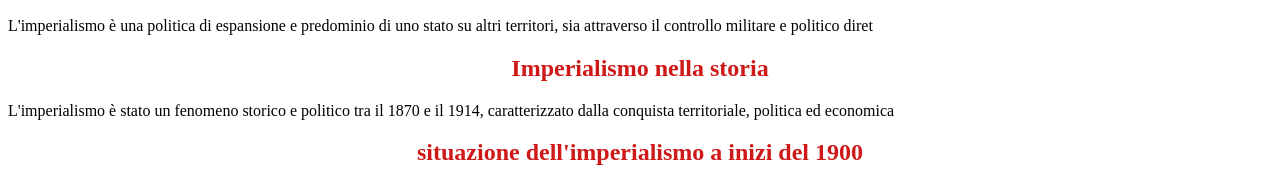
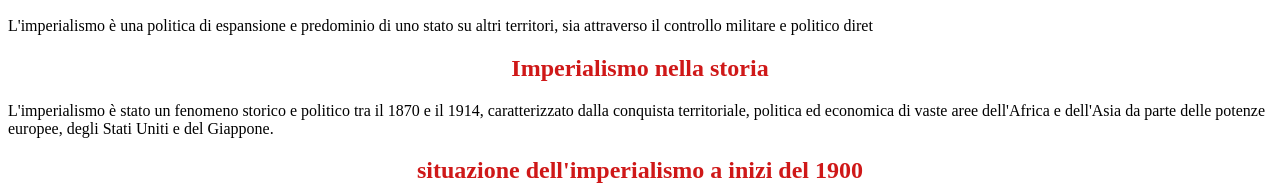
Before and after one commit to Alessio771/L-imperialismo, a plain HTML site: page index.html in a window 1280 px wide. Shown: the part 485-668 px from the top of the page. Drawn offline with Linux system fonts and the light colour scheme.

Commit message:
Update index.html

```diff
--- a/index.html
+++ b/index.html
@@ -27,8 +27,7 @@ text-align: center;}
             <h2 id="cap1">Cos'è l'imperialismo</h2></div>
         <p>L'imperialismo è una politica di espansione e predominio di uno stato su altri territori, sia attraverso il controllo militare e politico diret
         <div class="titolo">
-            <h2 id="cap2">Imperialismo nella storia</h2></div>
-        <p>L'imperialismo è stato un fenomeno storico e politico tra il 1870 e il 1914, caratterizzato dalla conquista territoriale, politica ed economica
+            <h2 id="cap2">Imperialismo nella storia</h2></div>L'imperialismo è stato un fenomeno storico e politico tra il 1870 e il 1914, caratterizzato dalla conquista territoriale, politica ed economica di vaste aree dell'Africa e dell'Asia da parte delle potenze europee, degli Stati Uniti e del Giappone.
         <div class="titolo">
         <h2 id="cap3">situazione dell'imperialismo a inizi del 1900</h2></div>
         <p><img src="https://nowxhere.wordpress.com/wp-content/uploads/2015/02/png_base6490101ad79a0ee331.png" width="500" style="float: right;">questa mappa mostra in modo dettagliato la situazione dell mondo a inizio 1900
```
